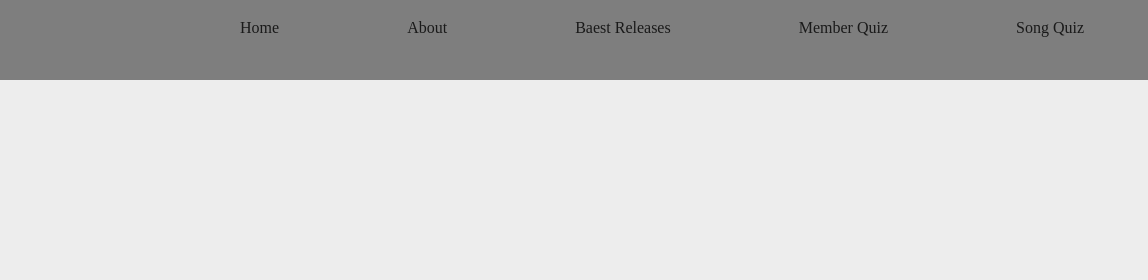
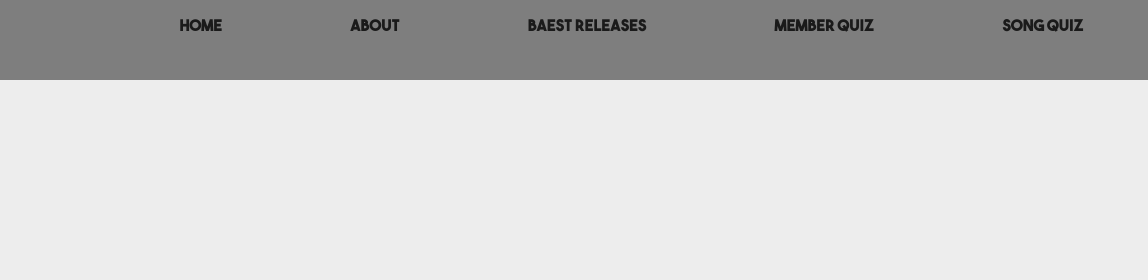
Before and after one commit to sylkylacole/Aespa-Fan-Website, a plain HTML site: page index.html in a window 1280 px wide. Shown: the top 280 px of the page, 132-1280 px from the left. Drawn offline with Linux system fonts and the light colour scheme.

Commit message:
Added fonts

```diff
--- a/member-quiz.css
+++ b/member-quiz.css
@@ -10,10 +10,17 @@
     --button: #1a3e0a85;
 }
 
+@font-face {
+    font-family: "BoldFont";
+    src: url(fonts/theboldfont.ttf) format("truetype");
+    font-style: normal;
+}
+
 /* Universal css */
 * {
     background-color: var(--background);
     color: var(--text);
+    font-family: BoldFont, sans-serif;
 }
 
 body {
--- a/song-quiz.css
+++ b/song-quiz.css
@@ -10,10 +10,17 @@
     --button: #1a3e0a85;
 }
 
+@font-face {
+    font-family: "BoldFont";
+    src: url(fonts/theboldfont.ttf) format("truetype");
+    font-style: normal;
+}
+
 /* Universal css */
 * {
     background-color: var(--background);
     color: var(--text);
+    font-family: BoldFont, sans-serif;
 }
 
 body {
@@ -91,6 +98,7 @@ input[type="submit"] {
 input[type="submit"]:hover {
     background-color: var(--green);
     cursor: pointer;
+    color: var(--red);
 }
 
 #submit-button-wrapper {
@@ -103,3 +111,7 @@ input[type="submit"]:hover {
     font-size: xx-large;
     margin-bottom: 5%;
 }
+
+#home:hover {
+    color: var(--red);
+}
--- a/styles.css
+++ b/styles.css
@@ -10,12 +10,20 @@
     --button: #1a3e0a85;
 }
 
+@font-face {
+    font-family: "BoldFont";
+    src: url(fonts/theboldfont.ttf) format("truetype");
+    font-style: normal;
+}
+
+
 /* Universal css */
 * {
     background-color: var(--background);
     color: var(--text);
     margin: 0%;
     padding: 0%;
+    font-family: "BoldFont", sans-serif;
 }
 
 
@@ -103,6 +111,10 @@ ul li a {
     padding: 0%;
 }
 
+ul li a:active {
+    color: var(--red);
+}
+
 
 section {
     display: flex;
@@ -141,7 +153,7 @@ video {
 /* about */
 
 h2 {
-    font-size: 3rem;
+    font-size: 5rem;
     text-align: center;
     margin: auto;
 }
@@ -161,8 +173,9 @@ p {
 }
 
 .description {
-    width: 100ch;
+    width: 75ch;
     margin: auto;
+    margin-top: 0.5%;
 }
 
 .member-name {
```
Also changed, not shown: fonts/Black Mamba - TTF.ttf (added), fonts/theboldfont.ttf (added).
